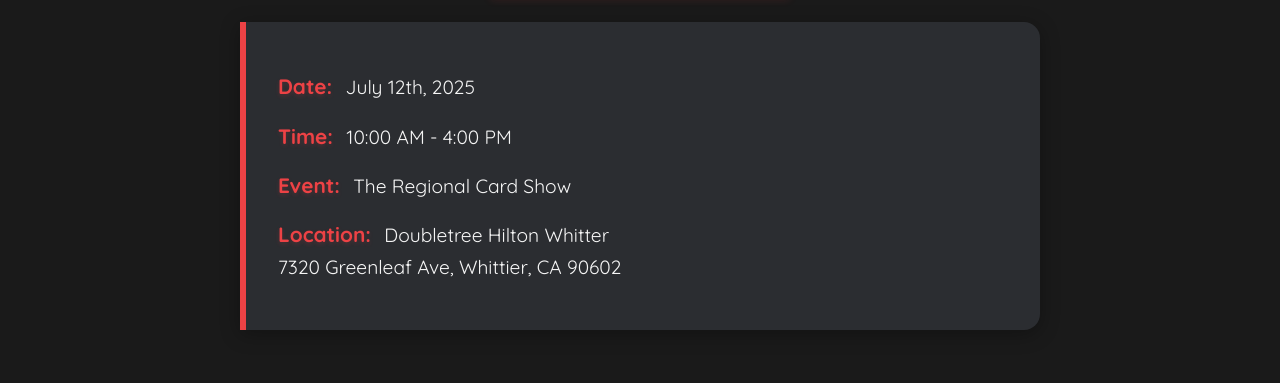
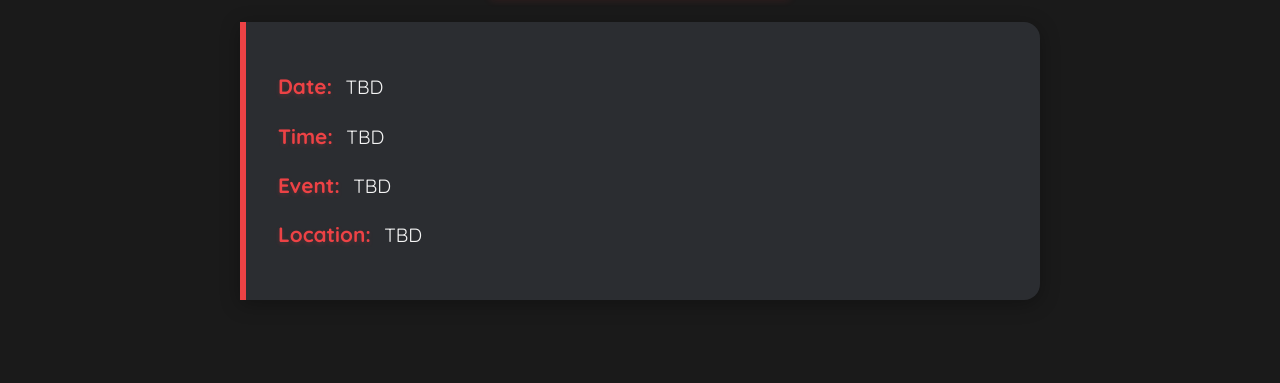
Before and after one commit to JonHPC/curio-collections, a plain HTML site: page index.html in a window 1280 px wide. Shown: the part 350-733 px from the top of the page. Drawn offline with Linux system fonts and the light colour scheme.

Commit message:
Update next show TBD

```diff
--- a/index.html
+++ b/index.html
@@ -234,10 +234,10 @@
   <section class="section">
     <h2>Next Vending Event</h2>
     <div class="event-box">
-      <p><strong>Date:</strong> July 12th, 2025</p>
-      <p><strong>Time:</strong> 10:00 AM - 4:00 PM</p>
-      <p><strong>Event:</strong> The Regional Card Show </p>
-      <p><strong>Location:</strong> Doubletree Hilton Whitter<br/>7320 Greenleaf Ave, Whittier, CA 90602</p>
+      <p><strong>Date:</strong> TBD </p>
+      <p><strong>Time:</strong> TBD </p>
+      <p><strong>Event:</strong> TBD </p>
+      <p><strong>Location:</strong> TBD <br/></p>
     </div>
   </section>
 
```
